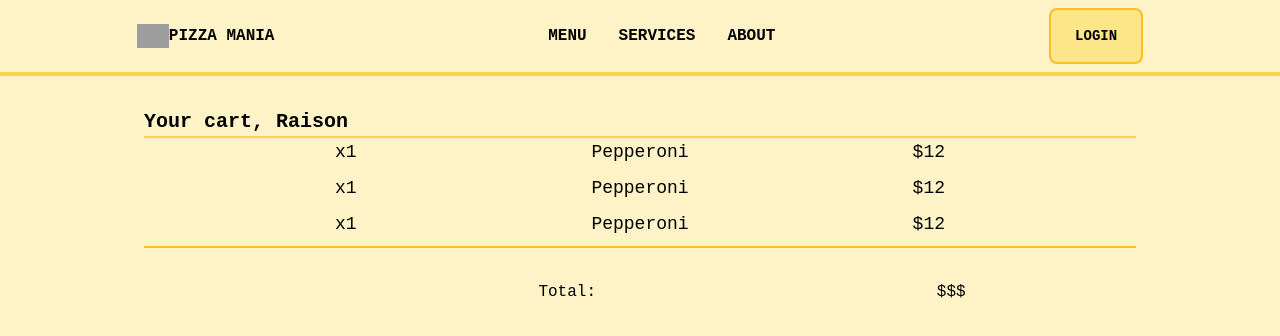
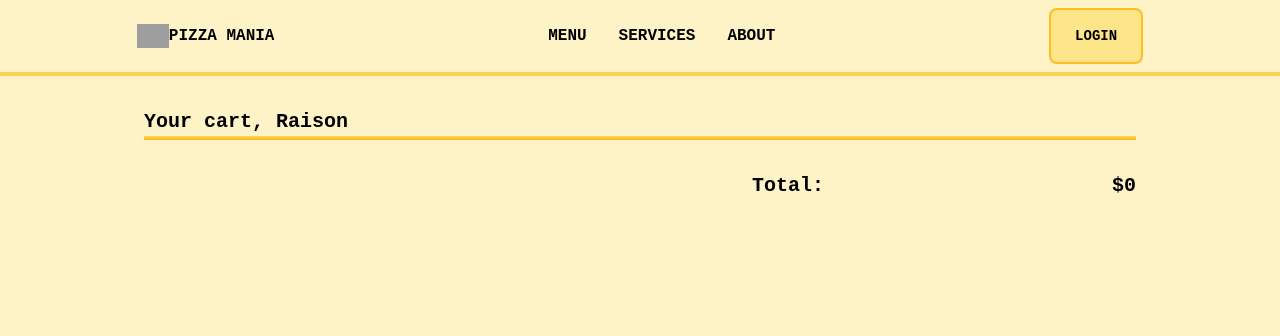
Before and after one commit to Pngtaq/first-full-stack, a React (Vite) app: page /cart in a window 1280 px wide. Shown: the top 336 px of the page. Built offline with nearby package versions, Linux system fonts and the light colour scheme; grey boxes are pictures that could not be loaded.

Commit message:
complete main functions

```diff
--- a/src/contexts/pizzaContext.jsx
+++ b/src/contexts/pizzaContext.jsx
@@ -39,6 +39,14 @@ function reducer(state, action) {
           return pizza;
         }),
       };
+    case "menu/TotalPrice":
+      return {
+        cart: state.cart.map((pizza) => {
+          if (pizza.id === action.payload)
+            return { ...pizza, totalPrice: pizza.quantity * pizza.unitPrice };
+          return { ...pizza };
+        }),
+      };
     case "menu/removeZeroQuantity":
       return {
         cart: state.cart.filter((pizza) => {
@@ -49,7 +57,8 @@ function reducer(state, action) {
     case "menu/delete":
       return {
         cart: state.cart.map((pizza) => {
-          return { ...pizza, quantity: 0 };
+          if (pizza.id === action.payload) return { ...pizza, quantity: 0 };
+          return { ...pizza };
         }),
       };
   }
@@ -61,10 +70,10 @@ function PizzaProvider({ children }) {
   function isAdded(id) {
     return cart.find((pizza) => pizza.id === id)?.quantity ?? 0;
   }
-  console.log(cart);
+  const totalBill = cart.reduce((acc, pizza) => acc + pizza.totalPrice, 0);
 
   return (
-    <PizzaContext.Provider value={{ cart, dispatch, isAdded }}>
+    <PizzaContext.Provider value={{ cart, dispatch, isAdded, totalBill }}>
       {children}
     </PizzaContext.Provider>
   );
--- /dev/null
+++ b/src/features/cart/CartList.jsx
@@ -0,0 +1,16 @@
+function CartList({ pizza }) {
+  const { name, quantity, totalPrice } = pizza;
+  return (
+    <div className="space-y-2">
+      <div>
+        <p className="space-x-14  sm:space-x-56 text-lg flex justify-between ">
+          <span>{quantity}x</span>{" "}
+          <span>{name[0].toUpperCase() + name.slice(1)}</span>
+          <span>${totalPrice}</span>
+        </p>
+      </div>
+    </div>
+  );
+}
+
+export default CartList;
--- a/src/features/menu/MenuItems.jsx
+++ b/src/features/menu/MenuItems.jsx
@@ -18,21 +18,25 @@ function MenuItems({ data }) {
 
   function handleAddToCart() {
     dispatch({ type: "menu/addToCart", payload: pizzaData });
+    dispatch({ type: "menu/TotalPrice", payload: id });
   }
 
   function handleAddQuantity() {
     dispatch({ type: "menu/addQuantity", payload: id });
+    dispatch({ type: "menu/TotalPrice", payload: id });
   }
 
   function handleReduceQuantity() {
     dispatch({ type: "menu/reduceQuantity", payload: id });
 
     dispatch({ type: "menu/removeZeroQuantity" });
+    dispatch({ type: "menu/TotalPrice", payload: id });
   }
 
   function handleDeletePizza() {
-    dispatch({ type: "menu/deletePizza", payload: id });
+    dispatch({ type: "menu/delete", payload: id });
     dispatch({ type: "menu/removeZeroQuantity" });
+    dispatch({ type: "menu/TotalPrice", payload: id });
   }
   // function handleReduceQuantity() {
   //   // const pizzaIndex = cart.findIndex((pizza) => pizza.id === id);
--- a/src/pages/Cart.jsx
+++ b/src/pages/Cart.jsx
@@ -1,37 +1,34 @@
+import { usePizza } from "../contexts/pizzaContext";
+import CartList from "../features/cart/CartList";
+
 function Cart() {
+  const { totalBill, cart } = usePizza();
   return (
     <div className="p-4">
       <h1 className="border-b-2 border-amber-300 text-xl font-bold">
         Your cart, Raison
       </h1>
-      <div className="space-y-2">
-        <div className="text-center">
-          <p className="space-x-14  sm:space-x-56 text-lg ">
-            <span>x1</span> <span>Pepperoni</span>
-            <span>$12</span>
-          </p>
-        </div>
 
-        <div className="text-center">
-          <p className="space-x-14  sm:space-x-56 text-lg ">
-            <span>x1</span> <span>Pepperoni</span>
-            <span>$12</span>
-          </p>
-        </div>
-        <div className="text-center">
-          <p className="space-x-14  sm:space-x-56 text-lg ">
-            <span>x1</span> <span>Pepperoni</span>
-            <span>$12</span>
-          </p>
-        </div>
+      {cart.map((pizza) => (
+        <CartList pizza={pizza} key={pizza.id} />
+      ))}
 
-        <div className="pt-8 border-t-2 border-amber-400 flex items-center justify-around">
-          <h1 className="pl-56">Total:</h1>
-          <h1>$$$</h1>
-        </div>
+      <div className="pt-8 border-t-2 border-amber-400 flex items-center justify-end gap-x-72 text-xl font-bold">
+        <h1 className="pl-56  ">Total: </h1>
+        <h1>${totalBill}</h1>
       </div>
     </div>
   );
 }
 
 export default Cart;
+
+{
+  /* <div className="space-y-2">
+<div className="text-center">
+  <p className="space-x-14  sm:space-x-56 text-lg ">
+    <span>x1</span> <span>Pepperoni</span>
+    <span>$12</span>
+  </p>
+</div>     </div>*/
+}
--- a/src/pages/ViewCart.jsx
+++ b/src/pages/ViewCart.jsx
@@ -3,17 +3,19 @@ import Button from "../ui/Button";
 import { usePizza } from "../contexts/pizzaContext";
 
 function ViewCart() {
-  const { total } = usePizza();
-
+  const { totalBill } = usePizza();
+  const isOpen = totalBill > 0;
   return (
+    isOpen && (
       <div className="flex items-center justify-around py-2 uppercase font-bold fixed bottom-0 left-0 bg-amber-300 w-full">
         <p>
-        Your total is: <span>${total}</span>
+          Your total is: <span>${totalBill}</span>
         </p>
         <Button className="viewCart" to="/cart">
           View cart <span className="text-2xl pl-8">&rarr;</span>
         </Button>
       </div>
+    )
   );
 }
 
```
Lines whose indentation alone changed are shown as unchanged.
